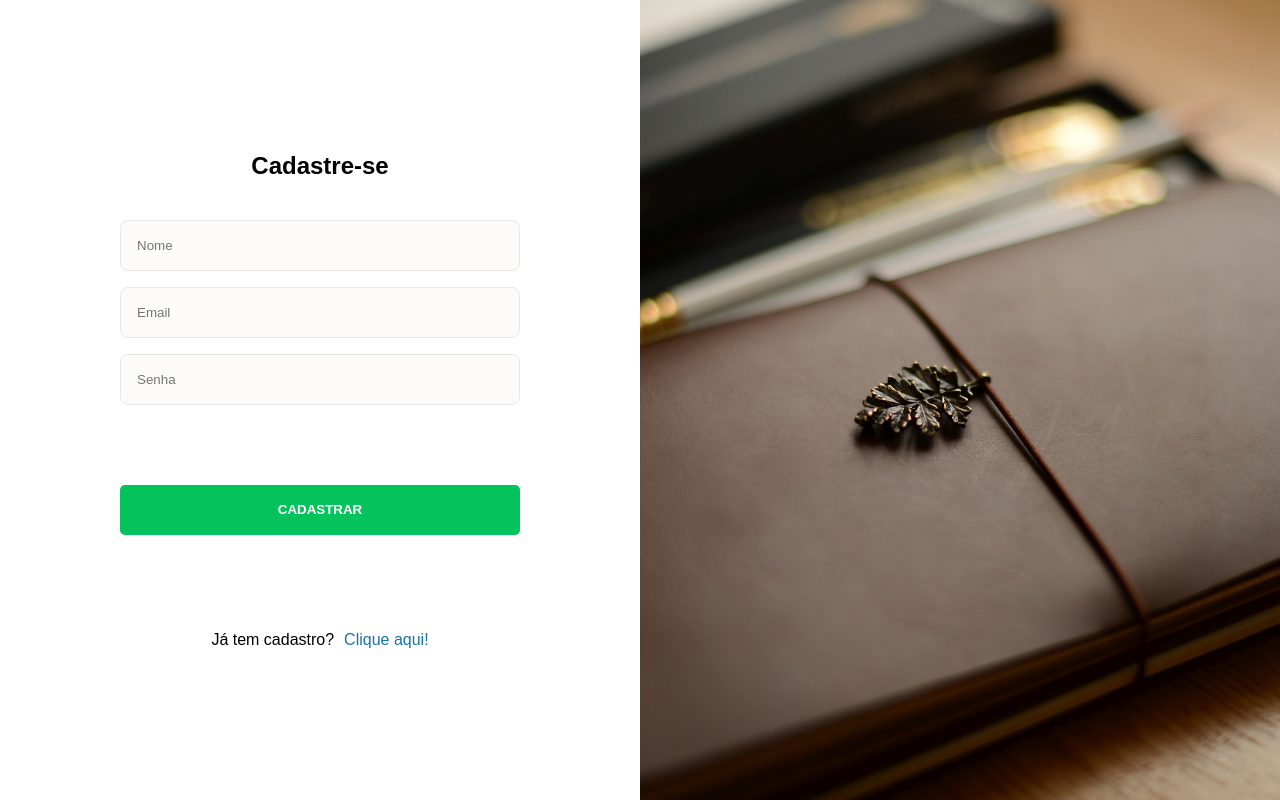
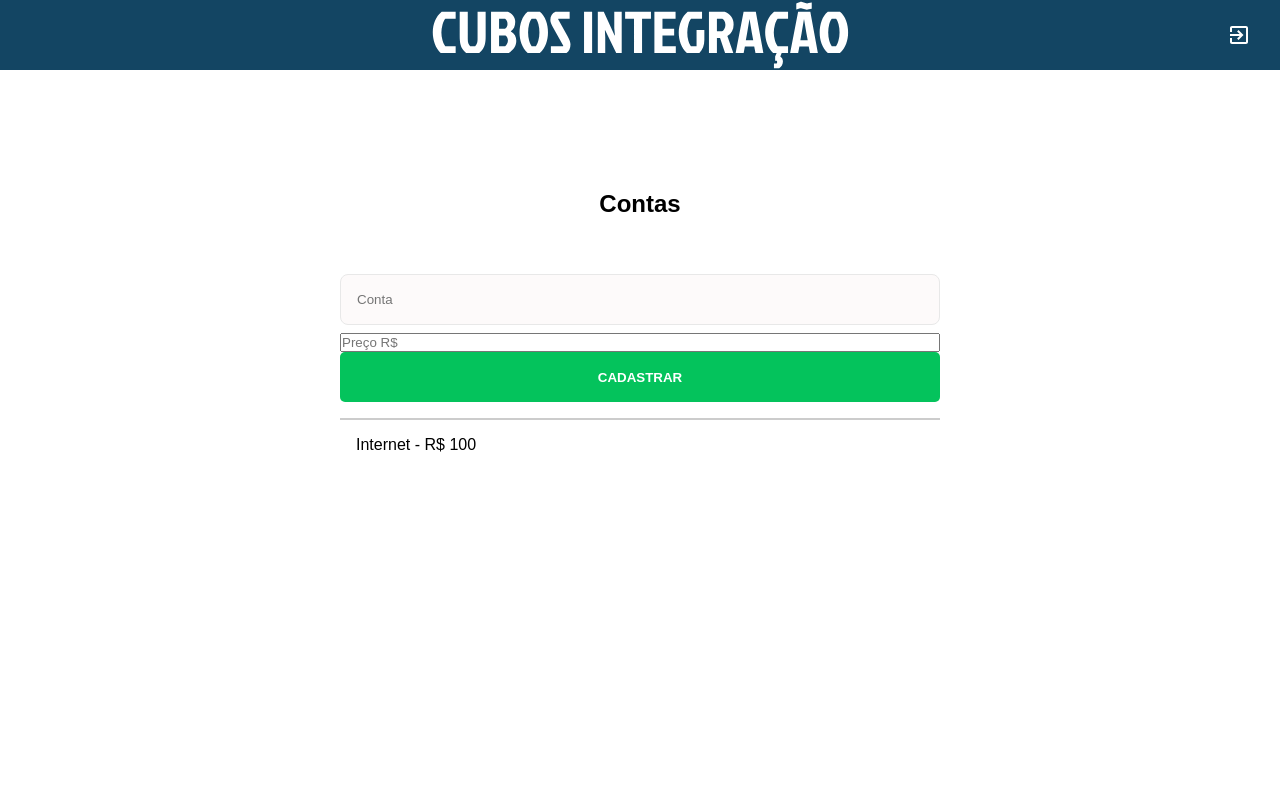
Before and after one commit to WashingtonDDS/react-user-authentication, a React (Vite) app: page /home in a window 1280 px wide. Built offline with nearby package versions, Linux system fonts and the light colour scheme; sample sign-in values are in the browser's storage.

Commit message:
refactor Home component styles and update routing to use Home page

```diff
--- a/src/pages/Home/home.module.css
+++ b/src/pages/Home/home.module.css
@@ -9,6 +9,7 @@
   display: flex;
   align-items: center;
   justify-content: center;
+  flex-direction: column;
 
   width: 80%;
   margin-top: 120px;
@@ -27,15 +28,14 @@
   margin-bottom: 48px;
 }
 
-.container__buttons {
-  display: flex;
-  justify-content: space-between;
-  gap: 10px;
+.transactions {
+  list-style: none;
+  width: 600px;
 
-  width: 100%;
-  margin-top: 50px;
+  margin-top: 16px;
 }
 
-.container__buttons button {
-  width: 100%;
+.transactions li {
+  border-top: 2px solid #ccc;
+  padding: 16px;
 }
--- a/src/pages/Home/index.tsx
+++ b/src/pages/Home/index.tsx
@@ -12,7 +12,7 @@ export function Home() {
           <input name="price" type="number" placeholder="Preço R$" />
 
           <button className={`btn btn__positive ${styles.btn__register}`}>
-            ATUALIZAR
+            CADASTRAR
           </button>
         </form>
         <ul className={styles.transactions}>
--- a/src/routes.tsx
+++ b/src/routes.tsx
@@ -1,6 +1,7 @@
 import { Navigate, Outlet, Route, Routes } from "react-router-dom";
 import { SignUp } from "./pages/SignUp";
 import { SignIn } from "./pages/SignIn";
+import { Home } from "./pages/Home";
 
 export const MainRoutes = () => {
   return (
@@ -8,7 +9,7 @@ export const MainRoutes = () => {
       <Route path="/" element={<SignUp />} />
       <Route path="/signin" element={<SignIn />} />
       <Route element={<ProtectedRoutes />}>
-        <Route path="/home" element={<SignUp />} />
+        <Route path="/home" element={<Home />} />
       </Route>
     </Routes>
   );
```
